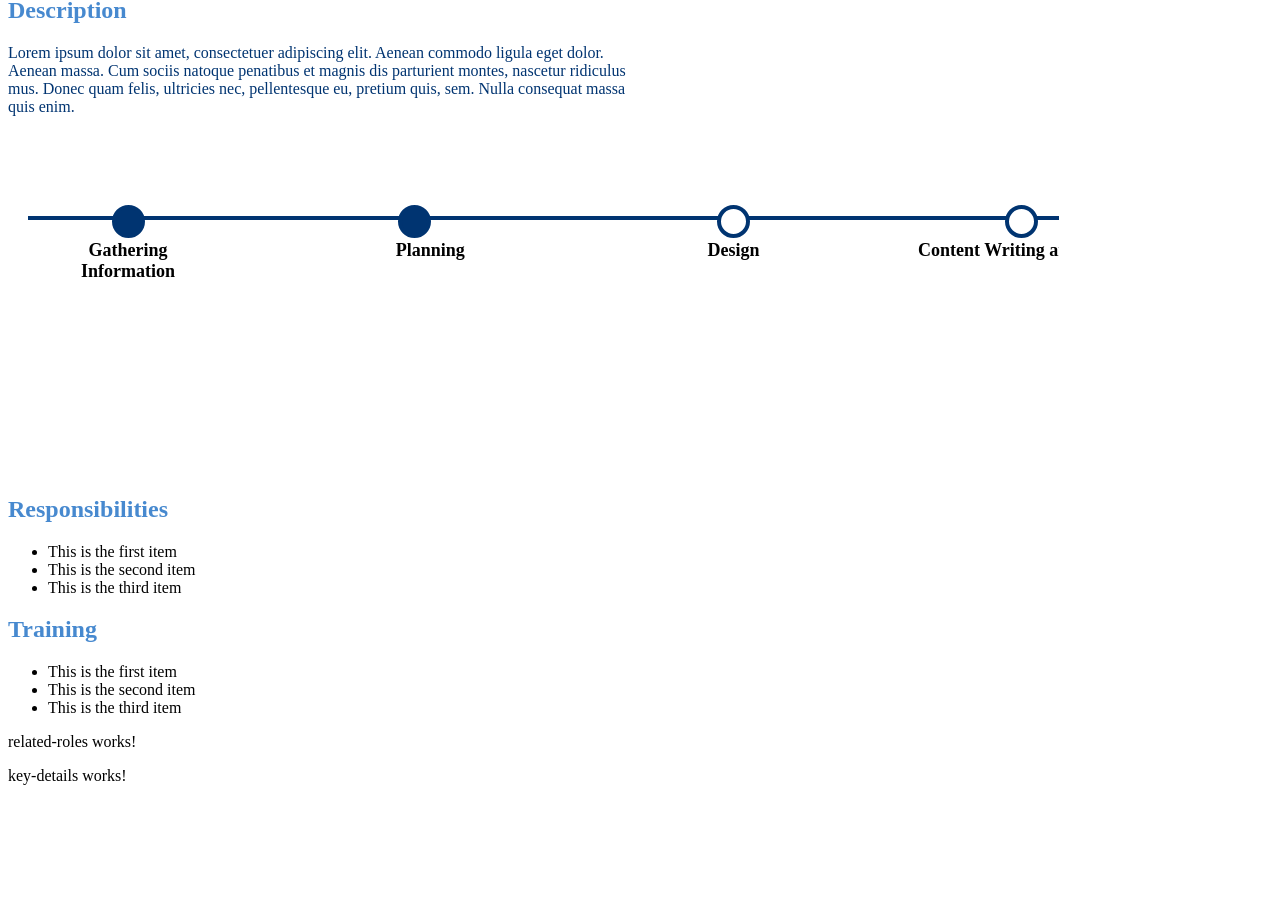
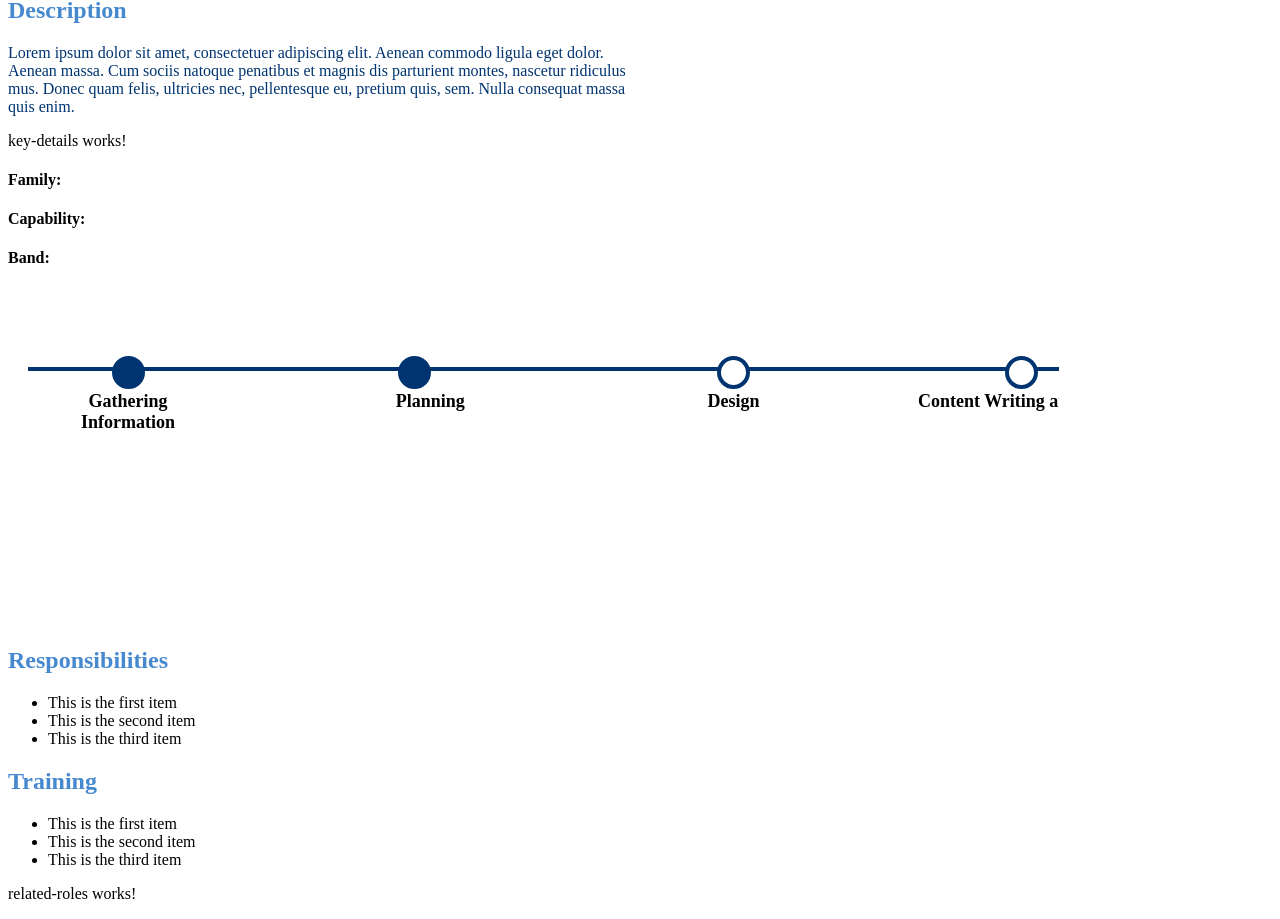
Before and after one commit to Valkrys/team-solid-waffle, an Angular app in the folder app/: page / in a window 1280 px wide. Shown: the part 168-1087 px from the top of the page. Before the commit the page ends 969 px from the top, so only its background shows below. Built offline with nearby package versions, Linux system fonts and the light colour scheme.

Commit message:
Created skeleton design for details-container

```diff
--- a/app/src/app/details-page/compare-roles/compare-roles.component.html
+++ b/app/src/app/details-page/compare-roles/compare-roles.component.html
@@ -1,2 +1,2 @@
 
-<button type="button" class="btn btn-primary">Compare</button>
+<button type="button" class="btn btn-warning">Compare</button>
--- a/app/src/app/details-page/details-container/details-container.component.html
+++ b/app/src/app/details-page/details-container/details-container.component.html
@@ -1,12 +1,44 @@
 <div class="container">
+    <div class="row">
+        <div class="col-md-10">
             <app-current-role></app-current-role>
+        </div>
+        <div class="col-md-2">
+            <app-compare-roles></app-compare-roles>
+        </div>
+    </div>
 
-    <app-compare-roles></app-compare-roles>
+    <div class="row">
+        <div class="col-md-8">
             <app-description></app-description>
+        </div>
+        <div class="col-md-4">
+            <app-key-details></app-key-details>
+        </div>
+    </div>
+
+    <div class="row">
+        <div class="col-md-12">
             <app-timeline></app-timeline>
+        </div>
+    </div>
+
+    <div class="row">
+        <div class="col-md-12">
             <app-responsibility></app-responsibility>
+        </div>
+    </div>
+
+    <div class="row">
+        <div class="col-md-12">
             <app-training></app-training>
+        </div>
+    </div>
+
+    <div class="row">
+        <div class="col-md-12">
             <app-related-roles></app-related-roles>
-    <app-key-details></app-key-details>
+        </div>
+    </div>
 
 </div>
--- a/app/src/app/details-page/key-details/key-details.component.html
+++ b/app/src/app/details-page/key-details/key-details.component.html
@@ -1 +1,6 @@
 <p>key-details works!</p>
+<div class="container border">
+    <h4>Family: </h4>
+    <h4>Capability: </h4>
+    <h4>Band: </h4>
+</div>
```
Lines whose indentation alone changed are shown as unchanged.
